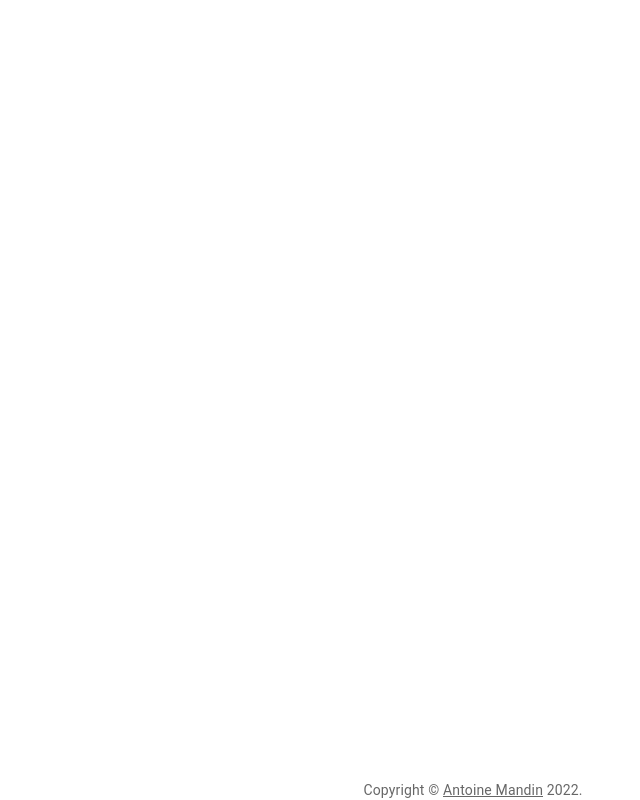
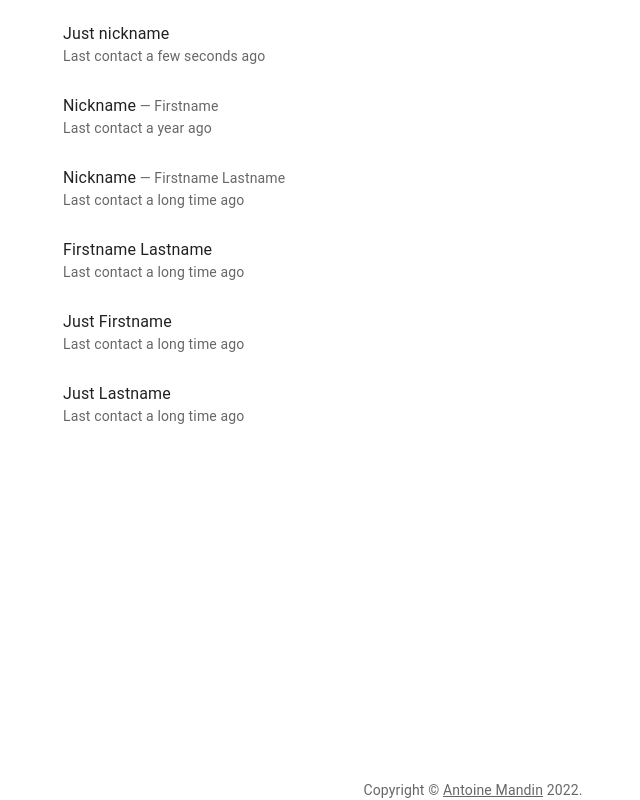
Before and after one commit to Doreapp/TakeNews, a React (Create React App) app: page / in a window 1280 px wide. Shown: the whole page, without its empty margins (167-807 px from the left). Built offline with nearby package versions, Linux system fonts and the light colour scheme.

Commit message:
:hammer: Introduce persons display

```diff
--- /dev/null
+++ b/src/components/Persons.tsx
@@ -0,0 +1,79 @@
+/**
+ * Person views
+ */
+
+import {List, ListItem, ListItemText, Typography} from "@mui/material";
+import React from "react";
+import {IPerson} from "../models";
+import moment from "moment";
+
+function dateString(date?: number): string {
+  switch (moment.locale()) {
+    case "fr":
+      return (
+        "Dernier contact " +
+        (date !== undefined ? moment(date).fromNow() : "il y a bien longtemps")
+      );
+    case "en":
+    default:
+      return (
+        "Last contact " +
+        (date !== undefined ? moment(date).fromNow() : "a long time ago")
+      );
+  }
+}
+
+/**
+ * View for a single person
+ */
+export function PersonView({person}: {person: IPerson}): JSX.Element {
+  let officialName = person.firstname;
+  if (person.lastname !== undefined) {
+    if (officialName !== undefined) {
+      officialName += " " + person.lastname;
+    } else {
+      officialName = person.lastname;
+    }
+  }
+  let mainName, secondaryName;
+  if (person.nickname !== undefined) {
+    mainName = person.nickname;
+    secondaryName = officialName;
+  } else {
+    mainName = officialName;
+  }
+  if (secondaryName !== undefined) {
+    secondaryName = " — " + secondaryName;
+  }
+  return (
+    <ListItem>
+      <ListItemText
+        primary={
+          <React.Fragment>
+            {mainName}
+            <Typography
+              sx={{display: "inline"}}
+              component="span"
+              variant="body2"
+              color="text.secondary">
+              {secondaryName}
+            </Typography>
+          </React.Fragment>
+        }
+        secondary={dateString(person.lastcontact)}
+      />
+    </ListItem>
+  );
+}
+
+/**
+ * View of the persons' list
+ */
+export function PersonsList({persons}: {persons: IPerson[]}): JSX.Element {
+  const items: JSX.Element[] = [];
+  let index = 0;
+  for (const person of persons) {
+    items.push(<PersonView key={index++} person={person} />);
+  }
+  return <List>{items}</List>;
+}
--- /dev/null
+++ b/src/models/index.ts
@@ -0,0 +1,14 @@
+/**
+ * Models
+ */
+
+/**
+ * A person
+ */
+export interface IPerson {
+  nickname?: string;
+  firstname?: string;
+  lastname?: string;
+  phonenumber?: string;
+  lastcontact?: number;
+}
--- a/src/pages/Home.tsx
+++ b/src/pages/Home.tsx
@@ -5,7 +5,39 @@
 
 import * as React from "react";
 import Container from "@mui/material/Container";
+import {IPerson} from "../models";
+import {PersonsList} from "../components/Persons";
 
 export default function HomePage(): JSX.Element {
-  return <Container maxWidth="sm"></Container>;
+  const persons: IPerson[] = [
+    {
+      nickname: "Just nickname",
+      lastcontact: Date.now(),
+    },
+    {
+      nickname: "Nickname",
+      firstname: "Firstname",
+      lastcontact: Date.parse("25 Dec 2021 00:00:00 GMT"),
+    },
+    {
+      nickname: "Nickname",
+      firstname: "Firstname",
+      lastname: "Lastname",
+    },
+    {
+      firstname: "Firstname",
+      lastname: "Lastname",
+    },
+    {
+      firstname: "Just Firstname",
+    },
+    {
+      lastname: "Just Lastname",
+    },
+  ];
+  return (
+    <Container maxWidth="md">
+      <PersonsList persons={persons} />
+    </Container>
+  );
 }
```
